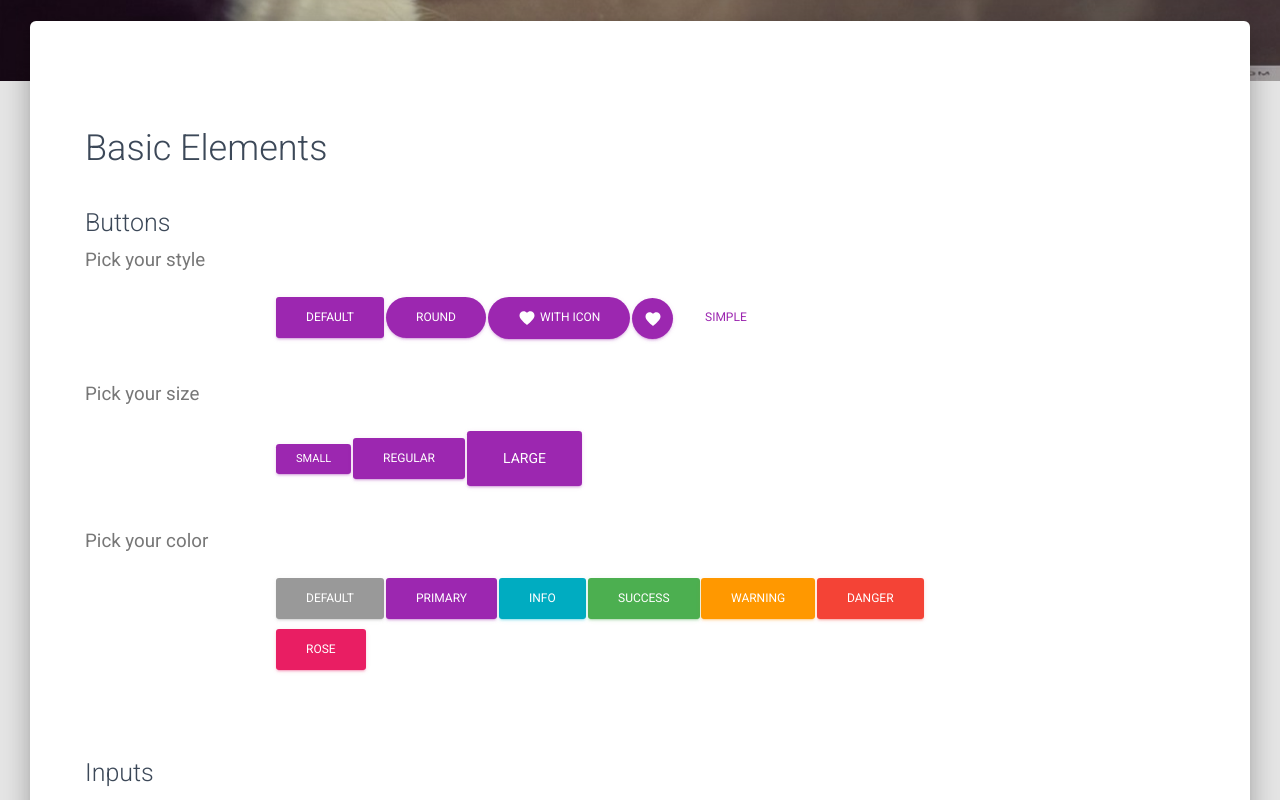
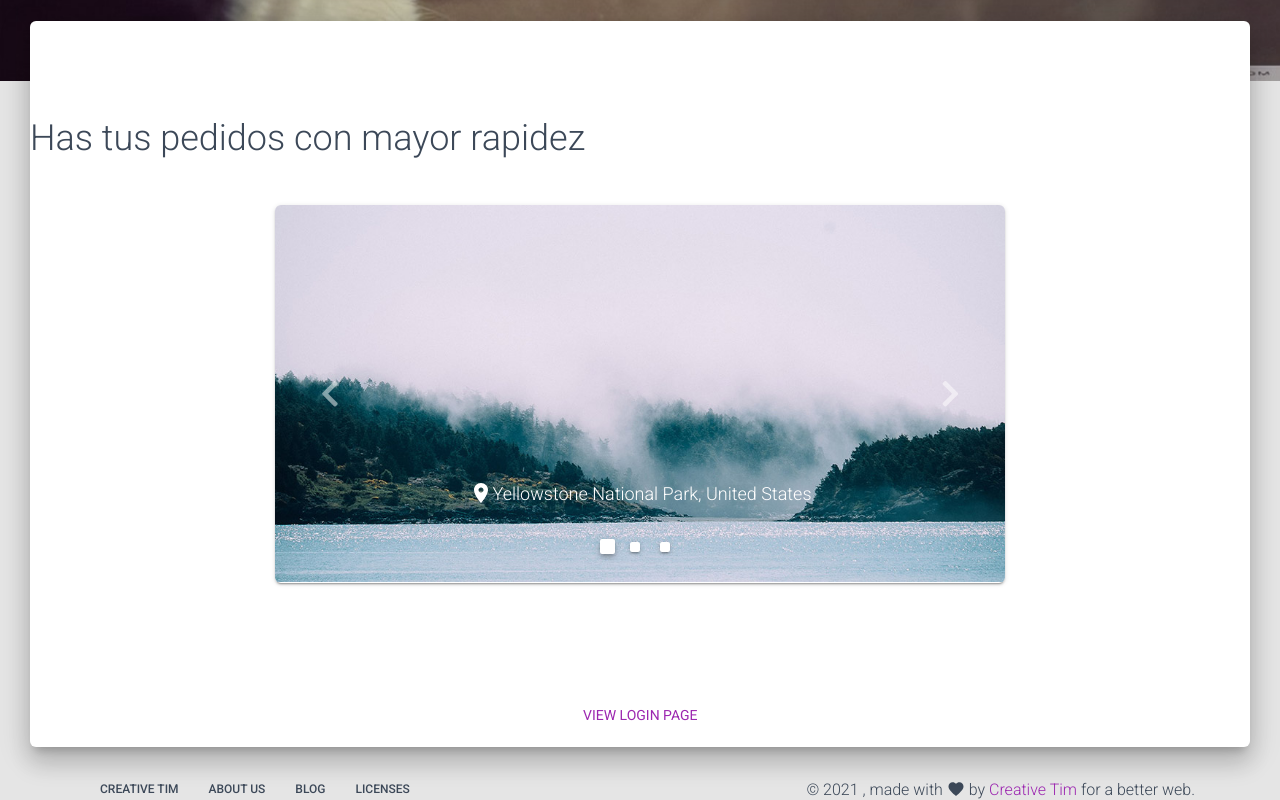
Before and after one commit to Nighfire3250/Repoveterinaria, a React (Create React App) app: page / in a window 1280 px wide. Shown: the part 639-1439 px from the top of the page. Built offline with nearby package versions, Linux system fonts and the light colour scheme.

Commit message:
login y pantalla principal

```diff
--- a/src/components/Header/HeaderLinks.js
+++ b/src/components/Header/HeaderLinks.js
@@ -35,9 +35,8 @@ export default function HeaderLinks() {
       </ListItem>
       <ListItem className={classes.listItem}>
         <Button
-          href="https://www.creative-tim.com/product/material-kit-react?ref=mkr-navbar"
+          href="http://localhost:3000/login-page"
           color="transparent"
-          target="_blank"
           className={classes.navLink}
         >
           <AccountBox className={classes.icons} /> Iniciar Sesion
--- a/src/views/Components/Components.js
+++ b/src/views/Components/Components.js
@@ -15,19 +15,7 @@ import Button from "components/CustomButtons/Button.js";
 import Parallax from "components/Parallax/Parallax.js";
 // sections for this page
 import HeaderLinks from "components/Header/HeaderLinks.js";
-import SectionBasics from "./Sections/SectionBasics.js";
-import SectionNavbars from "./Sections/SectionNavbars.js";
-import SectionTabs from "./Sections/SectionTabs.js";
-import SectionPills from "./Sections/SectionPills.js";
-import SectionNotifications from "./Sections/SectionNotifications.js";
-import SectionTypography from "./Sections/SectionTypography.js";
-import SectionJavascript from "./Sections/SectionJavascript.js";
 import SectionCarousel from "./Sections/SectionCarousel.js";
-import SectionCompletedExamples from "./Sections/SectionCompletedExamples.js";
-import SectionLogin from "./Sections/SectionLogin.js";
-import SectionExamples from "./Sections/SectionExamples.js";
-import SectionDownload from "./Sections/SectionDownload.js";
-
 import styles from "assets/jss/material-kit-react/views/components.js";
 
 const useStyles = makeStyles(styles);
@@ -62,16 +50,7 @@ export default function Components(props) {
       </Parallax>
 
       <div className={classNames(classes.main, classes.mainRaised)}>
-        <SectionBasics />
-        <SectionNavbars />
-        <SectionTabs />
-        <SectionPills />
-        <SectionNotifications />
-        <SectionTypography />
-        <SectionJavascript />
         <SectionCarousel />
-        <SectionCompletedExamples />
-        <SectionLogin />
         <GridItem md={12} className={classes.textCenter}>
           <Link to={"/login-page"} className={classes.link}>
             <Button color="primary" size="lg" simple>
@@ -79,8 +58,6 @@ export default function Components(props) {
             </Button>
           </Link>
         </GridItem>
-        <SectionExamples />
-        <SectionDownload />
       </div>
       <Footer />
     </div>
--- a/src/views/Components/Sections/SectionBasics.js
+++ b/src/views/Components/Sections/SectionBasics.js
@@ -72,7 +72,7 @@ export default function SectionBasics() {
     <div className={classes.sections}>
       <div className={classes.container}>
         <div className={classes.title}>
-          <h2>Basic Elements</h2>
+          <h2 center> Has tus pedidos con mayor rapidez </h2>
         </div>
         <div id="buttons">
           <div className={classes.title}>
--- a/src/views/Components/Sections/SectionCarousel.js
+++ b/src/views/Components/Sections/SectionCarousel.js
@@ -30,6 +30,9 @@ export default function SectionCarousel() {
   };
   return (
     <div className={classes.section}>
+      <div className={classes.textinic}>
+        <h2 center> Has tus pedidos con mayor rapidez </h2>
+      </div>
       <div className={classes.container}>
         <GridContainer>
           <GridItem xs={12} sm={12} md={8} className={classes.marginAuto}>
```
Also changed, not shown: src/assets/img/bg7.jpg, src/assets/img/sign.jpg.
